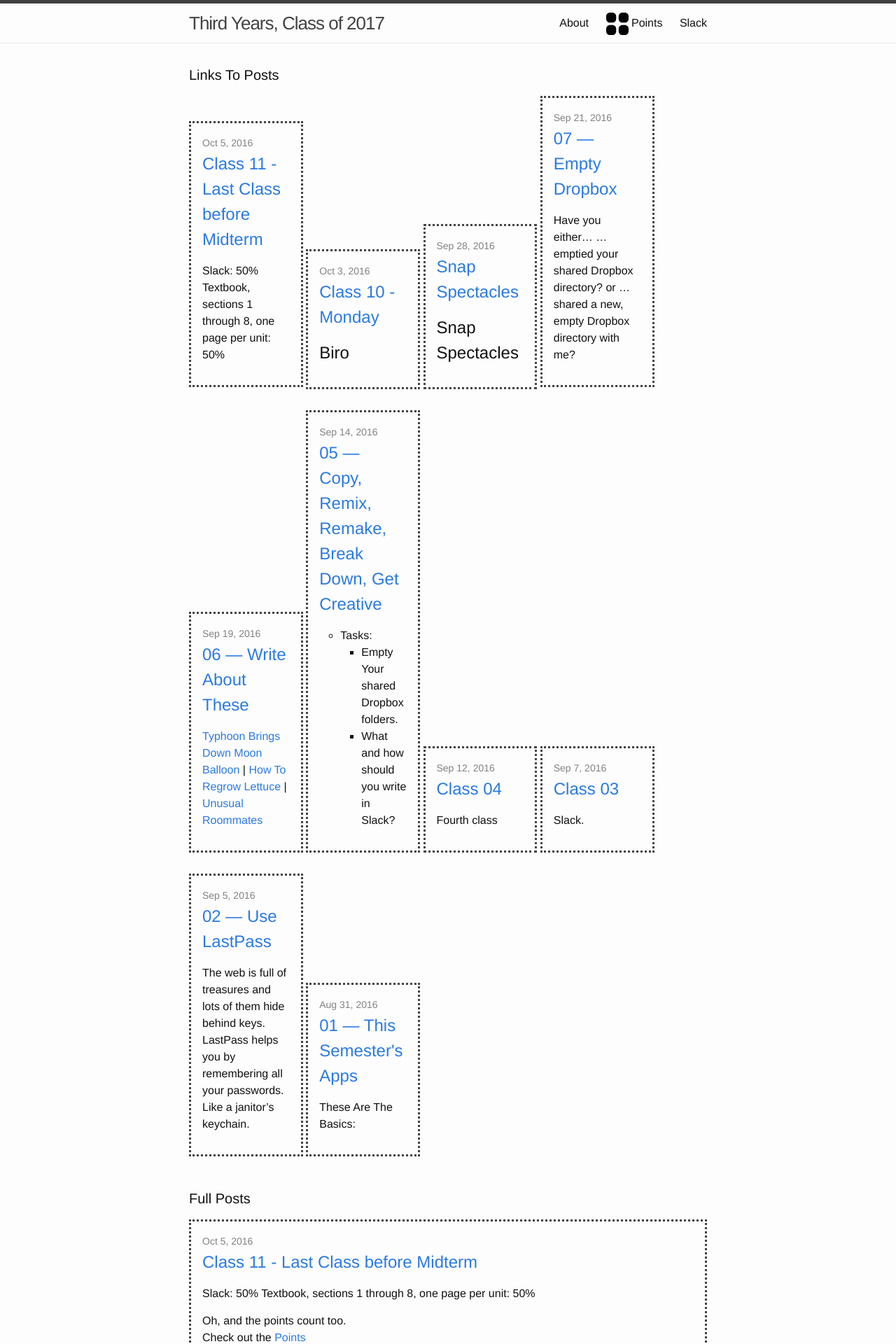
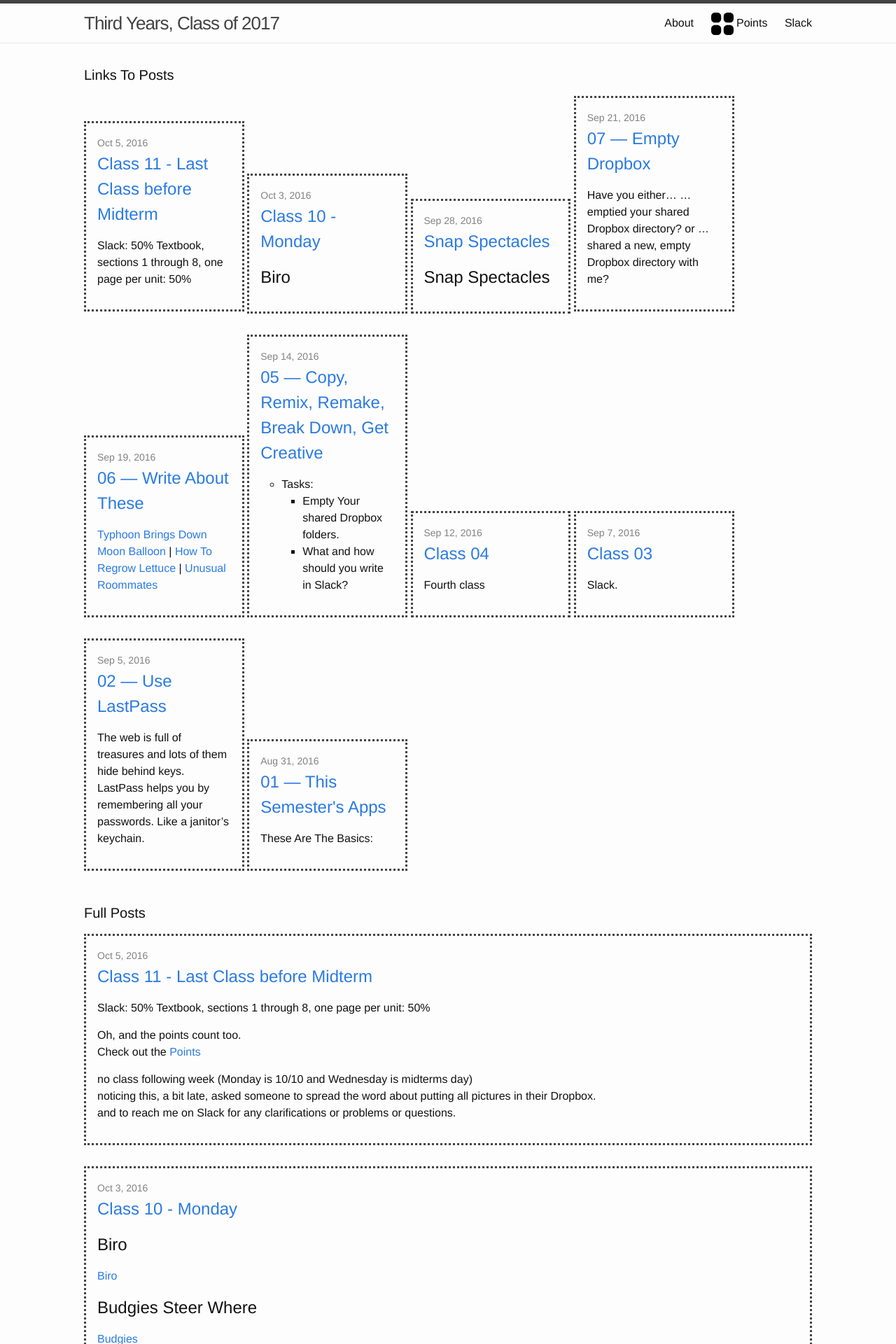
Before and after one commit to MrArgote/17-dot-argote-dot-org, a Jekyll site: the page built from index.html, in a window 1280 px wide. Shown: the top 1920 px of the page at 70% size. Built offline with Jekyll 4.4.1, drawn with Linux system fonts in a browser that asks for light colours.

Commit message:
made content-width wider on large screens

```diff
--- a/css/main.scss
+++ b/css/main.scss
@@ -21,7 +21,7 @@ $grey-color-light: lighten($grey-color, 40%);
 $grey-color-dark:  darken($grey-color, 25%);
 
 // Width of the content area
-$content-width:    800px;
+$content-width:    1100px;
 
 $on-palm:          600px;
 $on-laptop:        800px;
```
